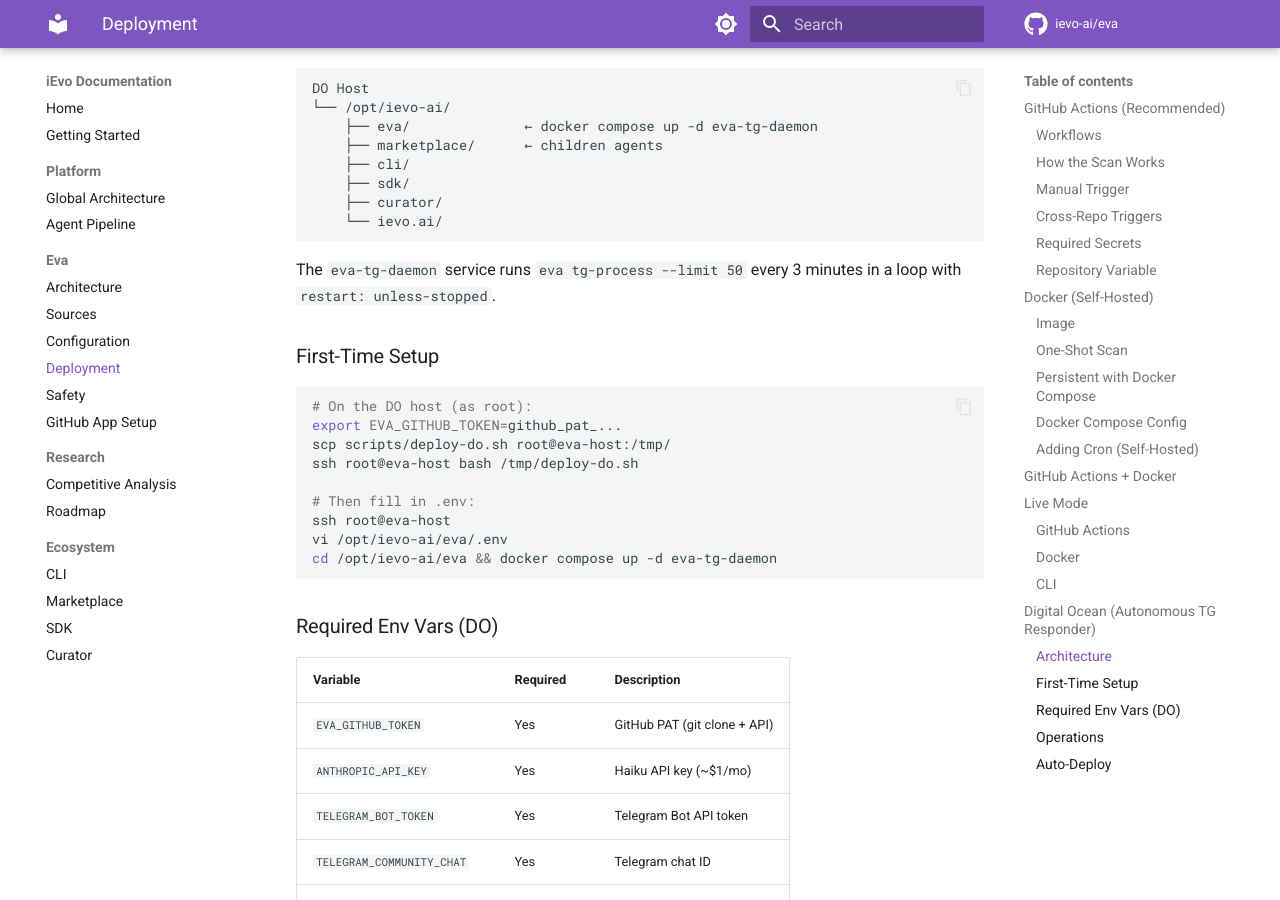
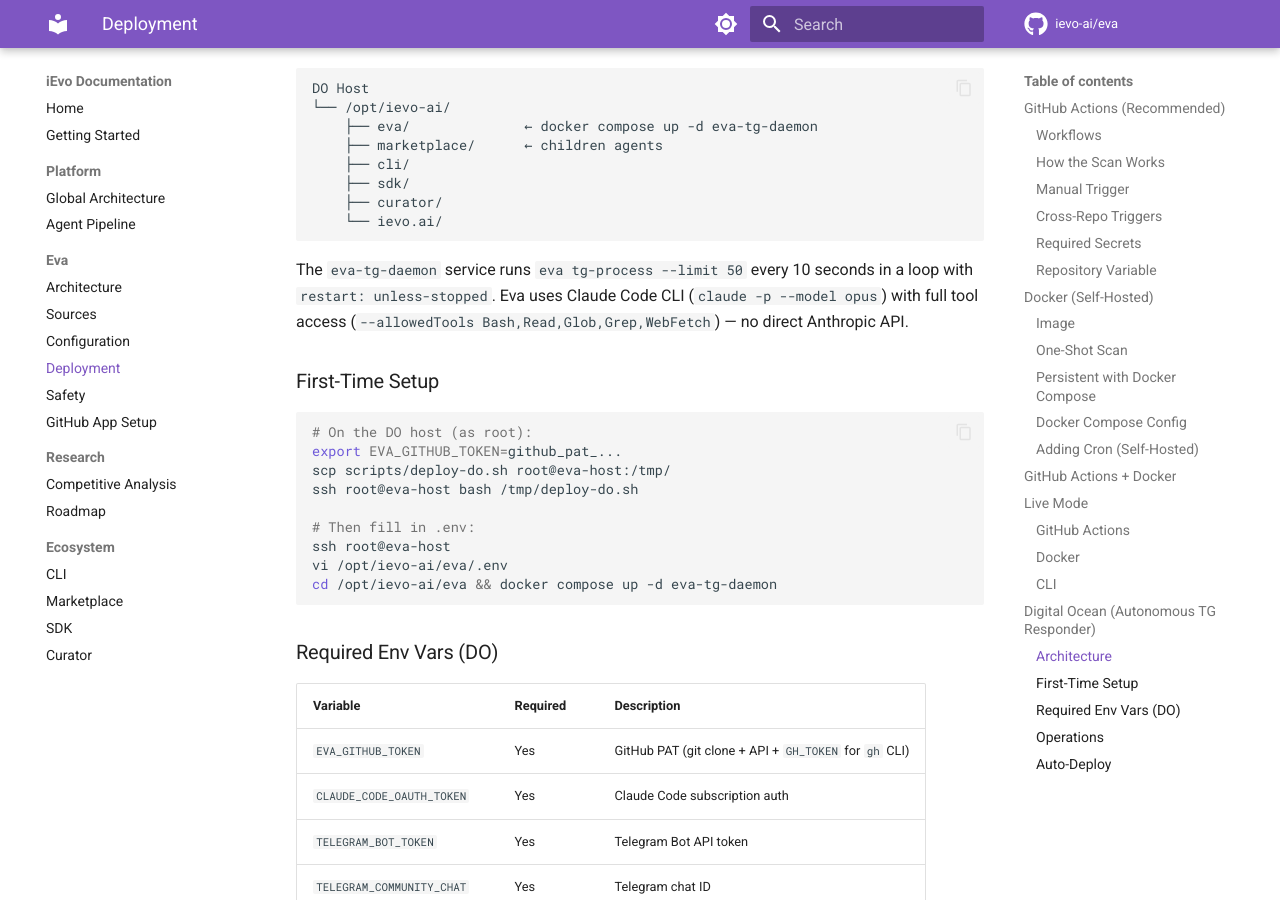
Before and after one commit to ievo-ai/eva, an MkDocs documentation site: the page built from docs/deployment.md, in a window 1280 px wide and 900 px high, scrolled down 4324 px. Built offline with MkDocs 1.6.1 and Material for MkDocs 9.7.7, drawn with Linux system fonts in a browser that asks for light colours; comment, search, counter and statistics services are not loaded.

Commit message:
docs: update deployment — CLI-only responder, 10s interval, env vars
Co-Authored-By: Claude Opus 4.6 <noreply@anthropic.com>

````diff
--- a/docs/deployment.md
+++ b/docs/deployment.md
@@ -185,7 +185,7 @@ DO Host
     └── ievo.ai/
 ```
 
-The `eva-tg-daemon` service runs `eva tg-process --limit 50` every 3 minutes in a loop with `restart: unless-stopped`.
+The `eva-tg-daemon` service runs `eva tg-process --limit 50` every 10 seconds in a loop with `restart: unless-stopped`. Eva uses Claude Code CLI (`claude -p --model opus`) with full tool access (`--allowedTools Bash,Read,Glob,Grep,WebFetch`) — no direct Anthropic API.
 
 ### First-Time Setup
 
@@ -205,8 +205,8 @@ cd /opt/ievo-ai/eva && docker compose up -d eva-tg-daemon
 
 | Variable | Required | Description |
 |----------|----------|-------------|
-| `EVA_GITHUB_TOKEN` | Yes | GitHub PAT (git clone + API) |
-| `ANTHROPIC_API_KEY` | Yes | Haiku API key (~$1/mo) |
+| `EVA_GITHUB_TOKEN` | Yes | GitHub PAT (git clone + API + `GH_TOKEN` for `gh` CLI) |
+| `CLAUDE_CODE_OAUTH_TOKEN` | Yes | Claude Code subscription auth |
 | `TELEGRAM_BOT_TOKEN` | Yes | Telegram Bot API token |
 | `TELEGRAM_COMMUNITY_CHAT` | Yes | Telegram chat ID |
 | `TELEGRAM_EVOLUTIONS_TOPIC` | No | Forum topic ID |
````
